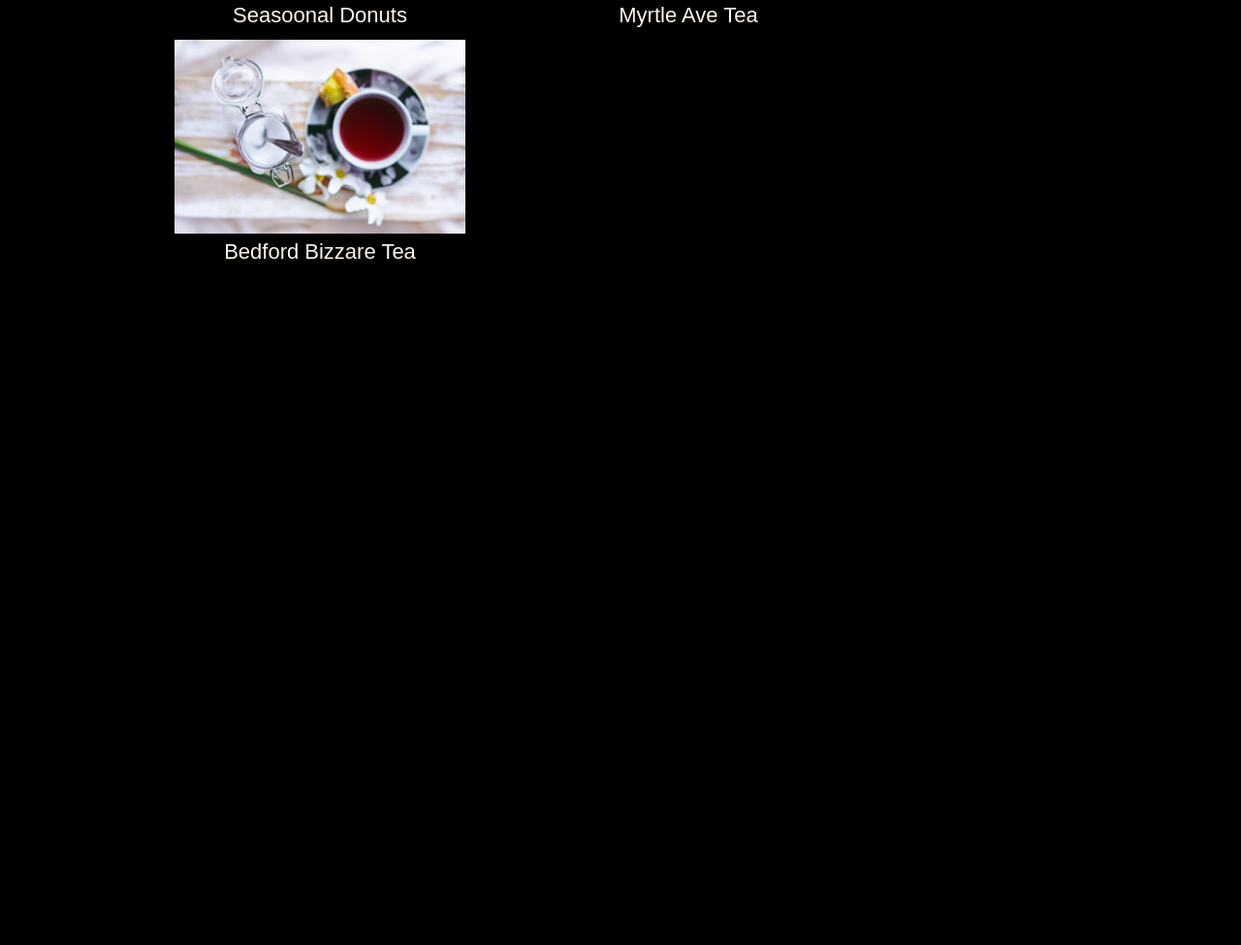
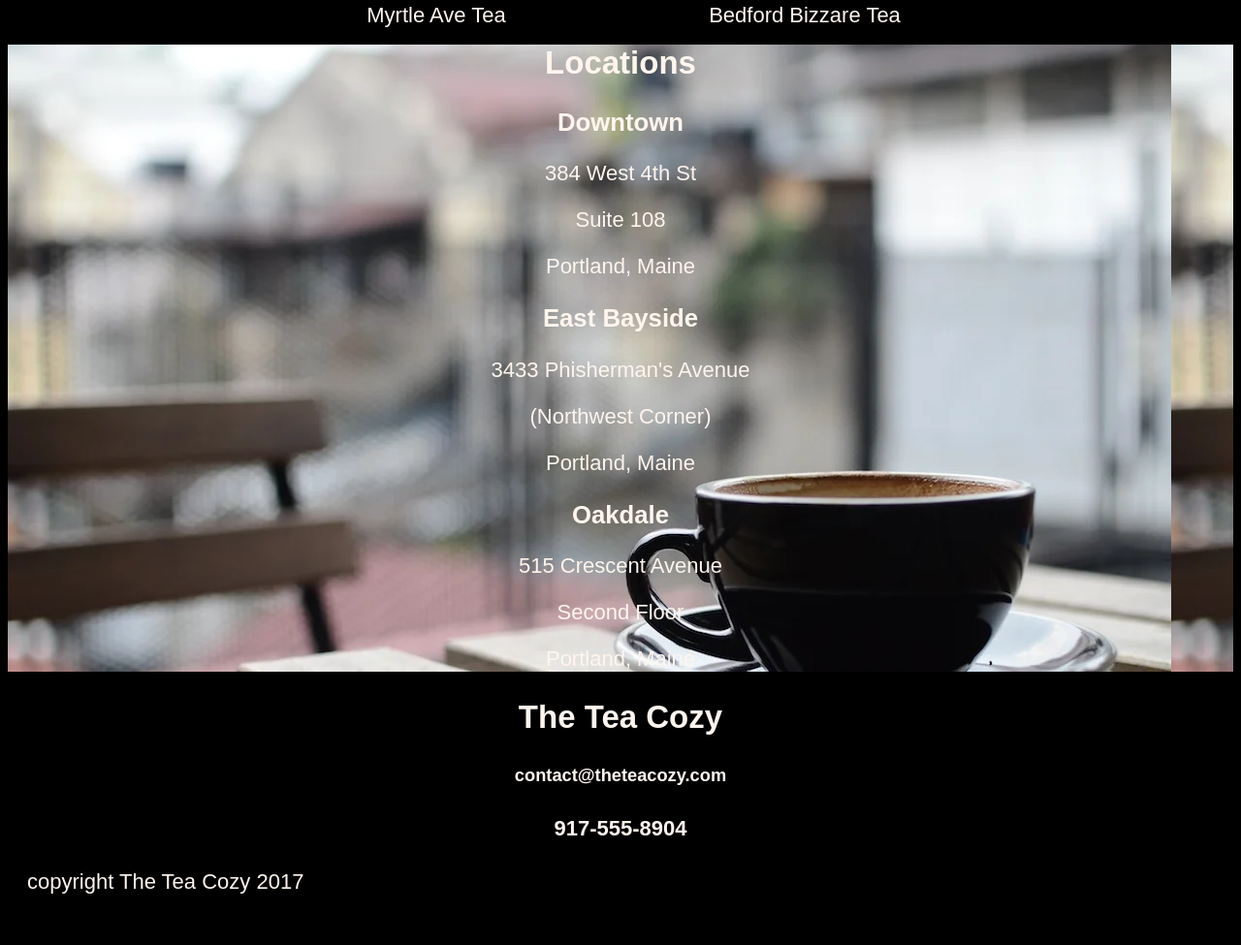
Before and after one commit to BSM24/Tea-Cozy, a plain HTML site: page index.html in a window 1280 px wide. Shown: the part 1399-2374 px from the top of the page at 97% size. Before the commit the page ends 1672 px from the top, so only its background shows below. Drawn offline with Linux system fonts and the light colour scheme.

Commit message:
almost html file done

```diff
--- a/index.html
+++ b/index.html
@@ -55,6 +55,37 @@
                 </figure>
             </div>
         </section>
+        <section class="section3">
+            <h2>Locations</h2>
+            <div>
+                <div>
+                    <h3>Downtown</h3>
+                    <p>384 West 4th St</p>
+                    <p>Suite 108</p>
+                    <p>Portland, Maine</p>
+                </div>
+                <div>
+                    <h3>East Bayside</h3>
+                    <p>3433 Phisherman's Avenue</p>
+                    <p>(Northwest Corner)</p>
+                    <p>Portland, Maine</p>
+                </div>
+                <div>
+                    <h3>Oakdale</h3>
+                    <p>515 Crescent Avenue</p>
+                    <p>Second Floor</p>
+                    <p>Portland, Maine</p>
+                </div>
+            </div>
+        </section>
+        <div>
+            <h2>The Tea Cozy</h2>
+            <h5>contact@theteacozy.com</h5>
+            <h4>917-555-8904</h4>
+        </div>
+        <footer>
+            <p>copyright The Tea Cozy 2017</p>
+        </footer>
     </body>
 </body>
 </html>
--- a/styles.css
+++ b/styles.css
@@ -13,11 +13,10 @@ header {
     background-color: black;
     width: 100%;
     height: 69px;
+    display: flex;
+    justify-content: space-between;
+}
 
-}
-.nav {
-    display: inline-flex;
-}
 li {
     display: inline-block;
     text-decoration: underline;
@@ -56,10 +55,22 @@ div img {
     display: flex;
     flex-direction: row;
     flex-wrap: wrap;
-    width: 1000px;
+    width: 1200px;
     margin: 0 auto;
+    justify-content: center;
+    align-content: center;
 }
 .tom figure {
     height: 200px;
     width: 300px;
 }
+footer {
+    text-align: left;
+    margin-left: 20px;
+    padding-bottom: 30px;
+}
+.section3 {
+    background-image: url(pic/img-locations-background.PNG);
+
+
+}
```
